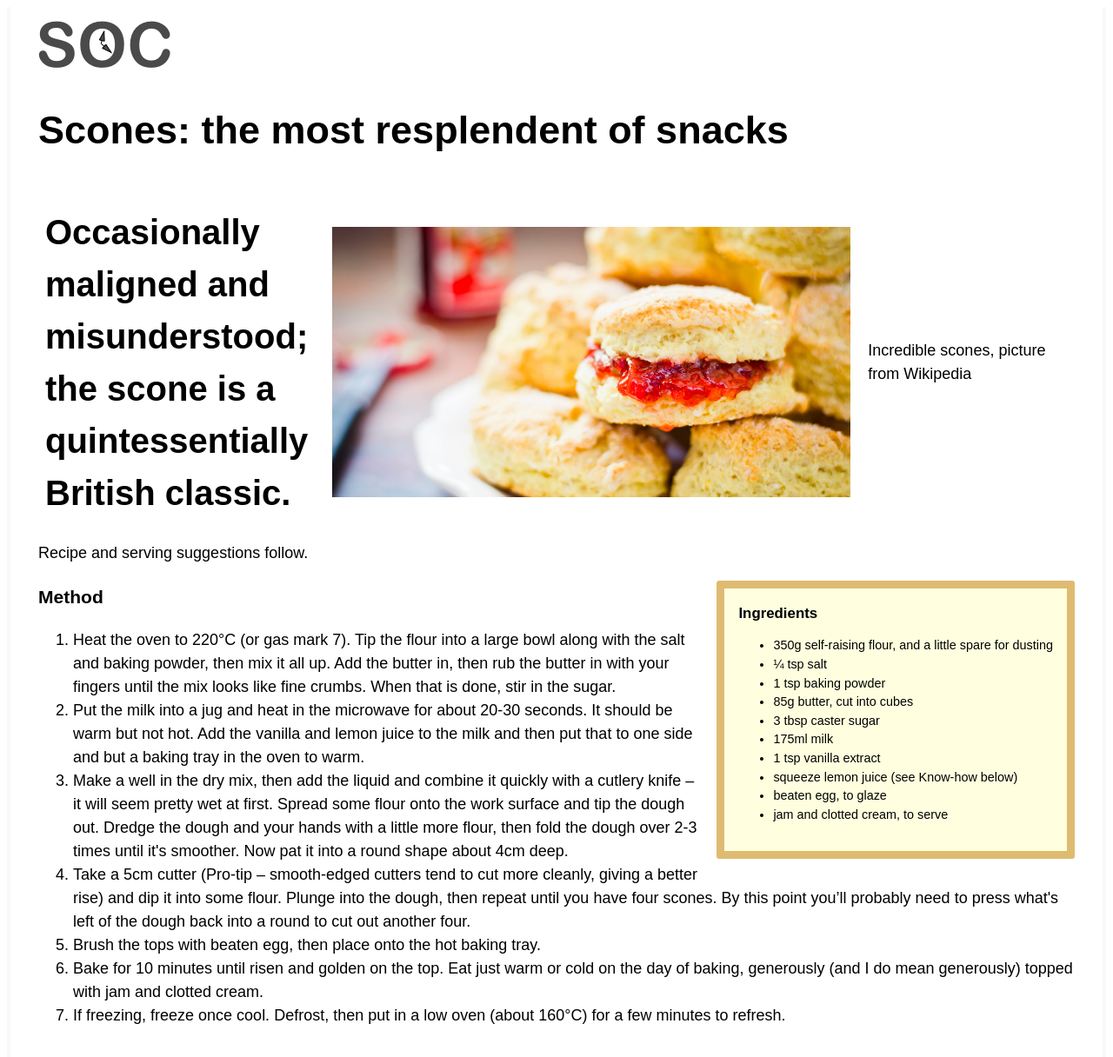
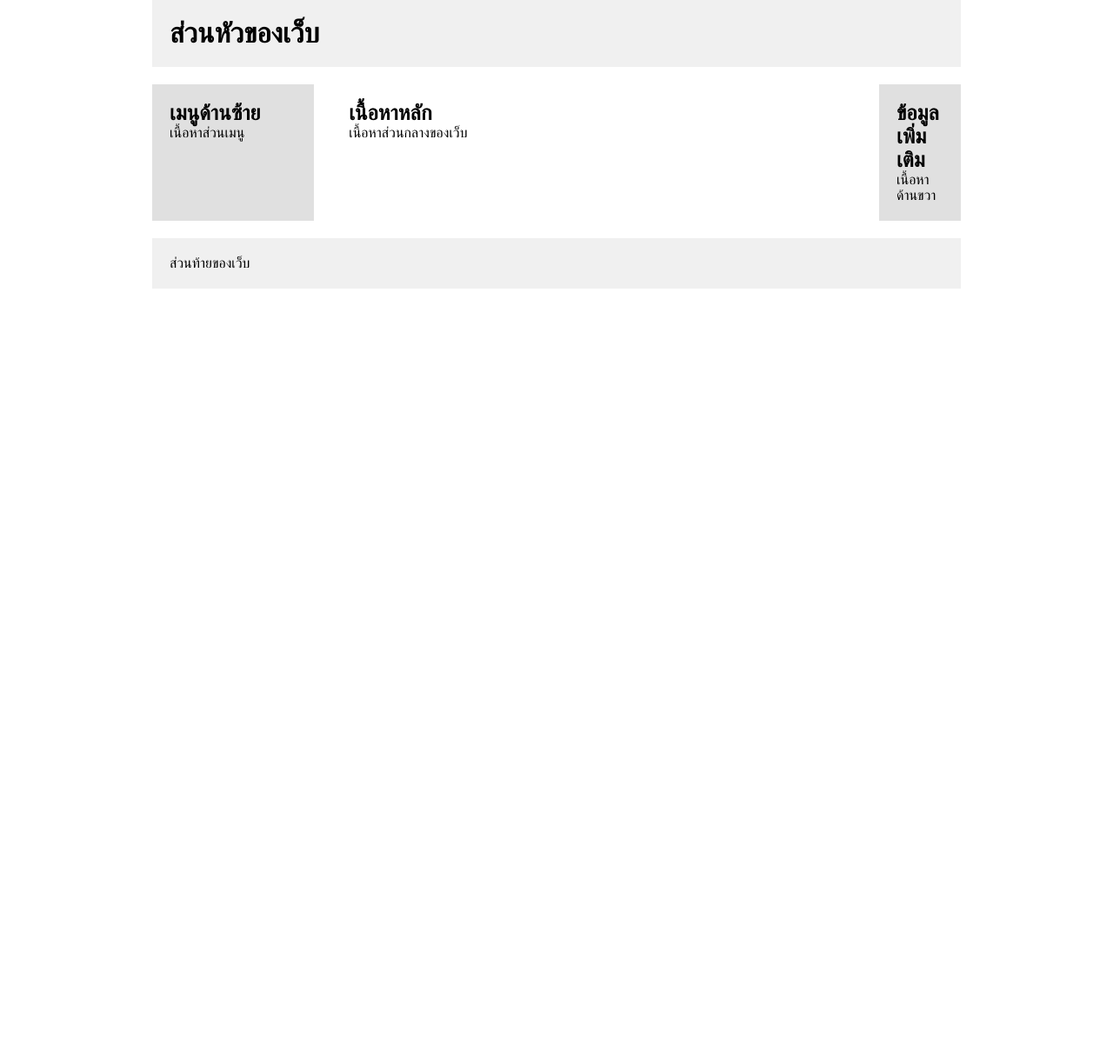
Before and after one commit to champseo2017/learn_css2024, a plain HTML site: page index.html in a window 1280 px wide. Shown: the whole page at 87% size. After the commit the page ends 800 px from the top, so only its background shows below. Drawn offline with Linux system fonts and the light colour scheme.

Commit message:
ตัวอย่างเว็บแบบยืดหยุ่น

```diff
--- a/index.html
+++ b/index.html
@@ -1,97 +1,120 @@
+<!-- โครงสร้าง HTML สำหรับหน้าเว็บ -->
 <!DOCTYPE html>
-<html lang="en">
+<html lang="th">
   <head>
     <meta charset="UTF-8" />
     <meta name="viewport" content="width=device-width, initial-scale=1.0" />
-    <title>Progressive Enhancement Example</title>
-    <link rel="stylesheet" href="index.css" />
+    <title>ตัวอย่างเว็บแบบยืดหยุ่น</title>
+    <style>
+      /* ล้างค่าพื้นฐานของทุกอีลีเมนต์ */
+      * {
+        margin: 0;
+        padding: 0;
+        box-sizing: border-box;
+      }
+
+      /* กำหนดขนาดสูงสุดของ container ไม่ให้กว้างเกินไป */
+      .container {
+        max-width: 960px; /* ขนาดต้นแบบจากดีไซน์ */
+        margin: 0 auto; /* จัดให้อยู่ตรงกลาง */
+        padding: 0 15px; /* เว้นระยะขอบด้านข้าง */
+      }
+
+      /* ส่วนหัวของเว็บ */
+      .header {
+        /* 960px / 960px = 100% */
+        width: 100%;
+        background-color: #f0f0f0;
+        padding: 20px;
+      }
+
+      /* ส่วนเนื้อหาหลัก */
+      .main-content-wrapper {
+        display: flex; /* ใช้ flexbox จัดเรียงแนวนอน */
+        gap: 20px; /* ระยะห่างระหว่างคอลัมน์ */
+        margin: 20px 0;
+      }
+
+      /* คอลัมน์ด้านซ้าย */
+      .left-sidebar {
+        /* 200px / 960px = 20.83333...% */
+        width: 20.83%;
+        background-color: #e0e0e0;
+        padding: 20px;
+      }
+
+      /* คอลัมน์ตรงกลาง */
+      .main-content {
+        /* 660px / 960px = 68.75% */
+        width: 68.75%;
+        background-color: #ffffff;
+        padding: 20px;
+      }
+
+      /* คอลัมน์ด้านขวา */
+      .right-sidebar {
+        /* 100px / 960px = 10.41666...% */
+        width: 10.42%;
+        background-color: #e0e0e0;
+        padding: 20px;
+      }
+
+      /* ส่วนท้ายของเว็บ */
+      .footer {
+        /* 960px / 960px = 100% */
+        width: 100%;
+        background-color: #f0f0f0;
+        padding: 20px;
+      }
+
+      /* การปรับตัวสำหรับหน้าจอขนาดเล็ก */
+      @media (max-width: 768px) {
+        /* ปรับให้คอลัมน์เรียงแนวตั้งเมื่อหน้าจอแคบ */
+        .main-content-wrapper {
+          flex-direction: column;
+        }
+
+        /* ปรับความกว้างทุกคอลัมน์เป็นเต็มหน้าจอ */
+        .left-sidebar,
+        .main-content,
+        .right-sidebar {
+          width: 100%;
+        }
+      }
+    </style>
   </head>
   <body>
-    <div class="Header">
-      <a href="/" class="LogoWrapper">
-        <img src="img/SOC-Logo.png" alt="Scone O'Clock logo"/>
-    </a>
-      <h1 class="Strap">Scones: the most resplendent of snacks</p>
-  </div>
-  <div class="IntroWrapper">
-      <h2 class="IntroText">
-          Occasionally maligned and misunderstood; the scone is a
-          quintessentially British classic.
-      </h2>
-      <img src="./img/scones.jpg" alt="">
-      <div class="MoneyShot">
-          <p class="ImageCaption">
-              Incredible scones, picture from Wikipedia
-          </p>
+    <div class="container">
+      <!-- ส่วนหัวของเว็บ -->
+      <header class="header">
+        <h1>ส่วนหัวของเว็บ</h1>
+      </header>
+
+      <!-- ส่วนเนื้อหาหลัก -->
+      <div class="main-content-wrapper">
+        <!-- คอลัมน์ด้านซ้าย -->
+        <aside class="left-sidebar">
+          <h2>เมนูด้านซ้าย</h2>
+          <p>เนื้อหาส่วนเมนู</p>
+        </aside>
+
+        <!-- คอลัมน์ตรงกลาง -->
+        <main class="main-content">
+          <h2>เนื้อหาหลัก</h2>
+          <p>เนื้อหาส่วนกลางของเว็บ</p>
+        </main>
+
+        <!-- คอลัมน์ด้านขวา -->
+        <aside class="right-sidebar">
+          <h2>ข้อมูลเพิ่มเติม</h2>
+          <p>เนื้อหาด้านขวา</p>
+        </aside>
       </div>
-  </div>
-  <p>Recipe and serving suggestions follow.</p>
-  <div class="Ingredients">
-      <h3 class="SubHeader">Ingredients</h3>
-      <ul>
-          <li>350g self-raising flour, and a little spare for dusting</li>
-          <li>¼ tsp salt</li>
-          <li>1 tsp baking powder</li>
-          <li>85g butter, cut into cubes</li>
-          <li>3 tbsp caster sugar</li>
-          <li>175ml milk</li>
-          <li>1 tsp vanilla extract</li>
-          <li>squeeze lemon juice (see Know-how below)</li>
-          <li>beaten egg, to glaze</li>
-          <li>jam and clotted cream, to serve</li>
-      </ul>
-  </div>
-  <div class="HowToMake">
-      <h3 class="SubHeader">Method</h3>
-      <ol class="MethodWrapper">
-          <li>
-              Heat the oven to 220&deg;C (or gas mark 7). Tip the flour
-              into a large bowl along with the salt and baking powder,
-              then mix it all up. Add the butter in, then rub the butter
-              in with your fingers until the mix looks like fine crumbs.
-              When that is done, stir in the sugar.
-          </li>
-          <li>
-              Put the milk into a jug and heat in the microwave for about
-              20-30 seconds. It should be warm but not hot. Add the
-              vanilla and lemon juice to the milk and then put that to one
-              side and but a baking tray in the oven to warm.
-          </li>
-          <li>
-              Make a well in the dry mix, then add the liquid and combine
-              it quickly with a cutlery knife – it will seem pretty wet at
-              first. Spread some flour onto the work surface and tip the
-              dough out. Dredge the dough and your hands with a little
-              more flour, then fold the dough over 2-3 times until it's
-              smoother. Now pat it into a round shape about 4cm deep.
-          </li>
-          <li>
-              Take a 5cm cutter (Pro-tip – smooth-edged cutters tend to
-              cut more cleanly, giving a better rise) and dip it into some
-              flour. Plunge into the dough, then repeat until you have
-              four scones. By this point you’ll probably need to press
-              what's left of the dough back into a round to cut out
-              another four.
-          </li>
-          <li>
-              Brush the tops with beaten egg, then place onto the hot
-              baking tray.
-          </li>
-          <li>
-              Bake for 10 minutes until risen and golden on the top. Eat
-              just warm or cold on the day of baking, generously (and I do
-              mean generously) topped with jam and clotted cream.
-          </li>
-          <li>
-              If freezing, freeze once cool. Defrost, then put in a low
-              oven (about 160&deg;C) for a few minutes to refresh.
-          </li>
-      </ol>
-  </div>
-    <script src="js_script.js"></script>
+
+      <!-- ส่วนท้ายของเว็บ -->
+      <footer class="footer">
+        <p>ส่วนท้ายของเว็บ</p>
+      </footer>
+    </div>
   </body>
 </html>
-
-<!--
-
--->
```
